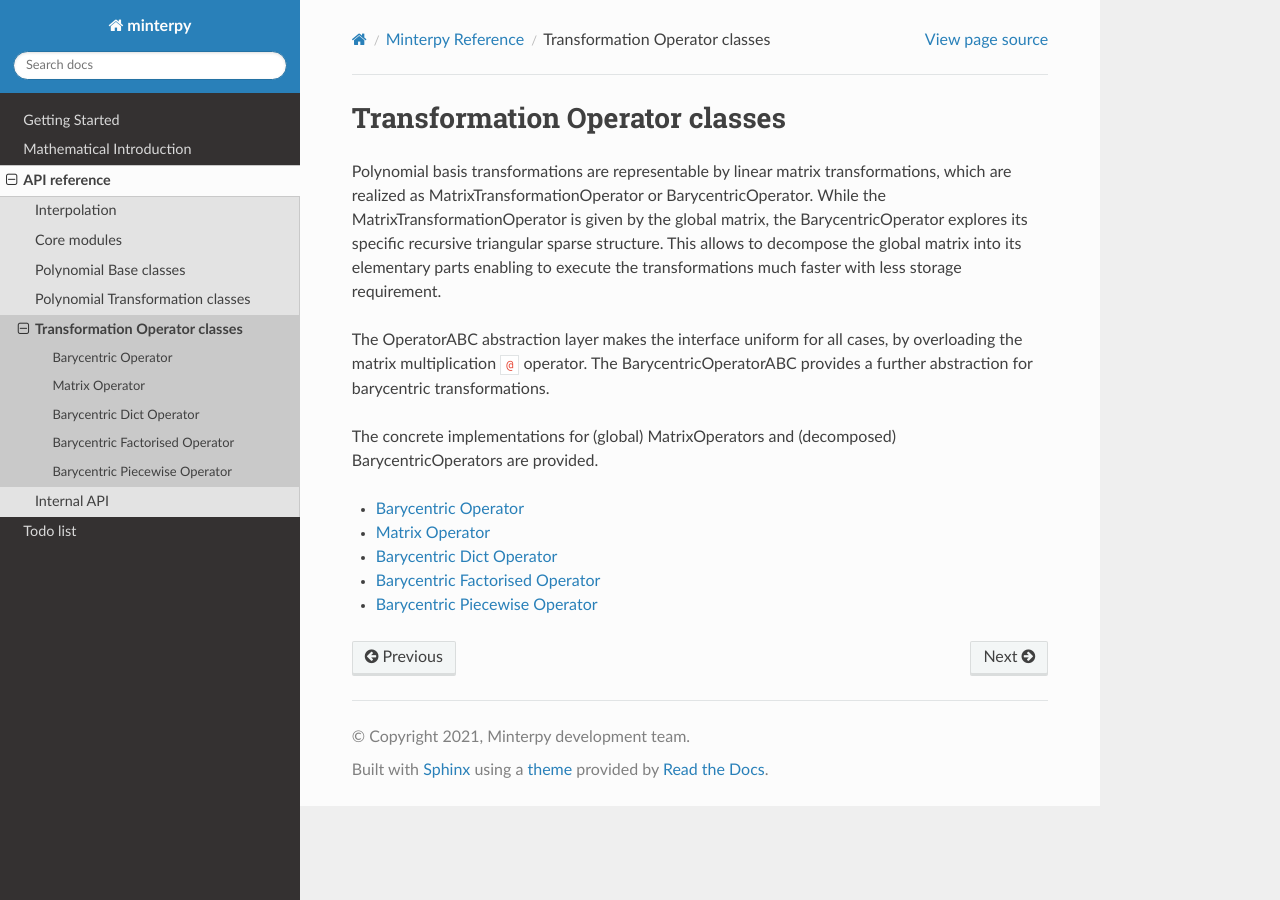
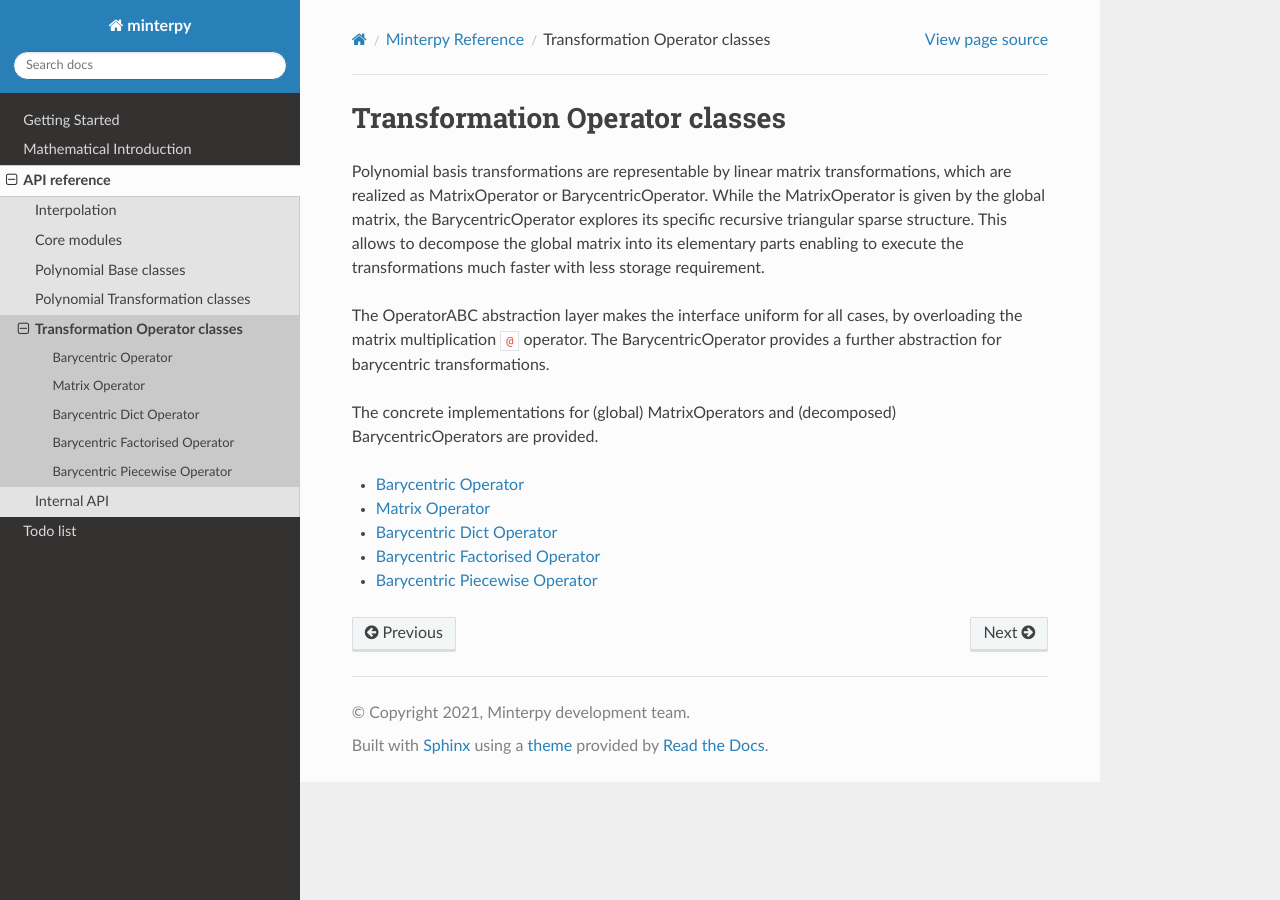
Before and after one commit to casus/minterpy, a Sphinx documentation site: the page built from docs/api/transformOperators/index.rst, in a window 1280 px wide. Built offline with Sphinx 7.4.7 and the Read the Docs theme 2.0.0, drawn with Linux system fonts in a browser that asks for light colours.

Commit message:
Clean up docs

```diff
--- a/docs/api/transformOperators/barycentricOp.rst
+++ b/docs/api/transformOperators/barycentricOp.rst
@@ -3,8 +3,6 @@
 ####################
 Barycentric Operator
 ####################
-
-Parent class for a generic barycentric operator from which specialized versions are derived.
 
 .. autoclass:: BarycentricOperator
    :members:
--- a/docs/api/transformOperators/index.rst
+++ b/docs/api/transformOperators/index.rst
@@ -3,13 +3,13 @@ Transformation Operator classes
 ###############################
 
 Polynomial basis transformations are representable by linear matrix transformations, which are realized as
-MatrixTransformationOperator or BarycentricOperator. While the MatrixTransformationOperator is given by the global matrix,
+MatrixOperator or BarycentricOperator. While the MatrixOperator is given by the global matrix,
 the BarycentricOperator explores its specific recursive triangular sparse structure. This allows to decompose
 the global matrix into its elementary parts enabling to execute the transformations
 much faster with less storage requirement.
 
 The OperatorABC abstraction layer makes the interface uniform for all cases, by overloading the matrix
-multiplication ``@`` operator. The BarycentricOperatorABC provides a further abstraction for barycentric
+multiplication ``@`` operator. The BarycentricOperator provides a further abstraction for barycentric
 transformations.
 
 The concrete implementations for (global) MatrixOperators and (decomposed) BarycentricOperators
```
Also changed, not shown: 1 other file.
